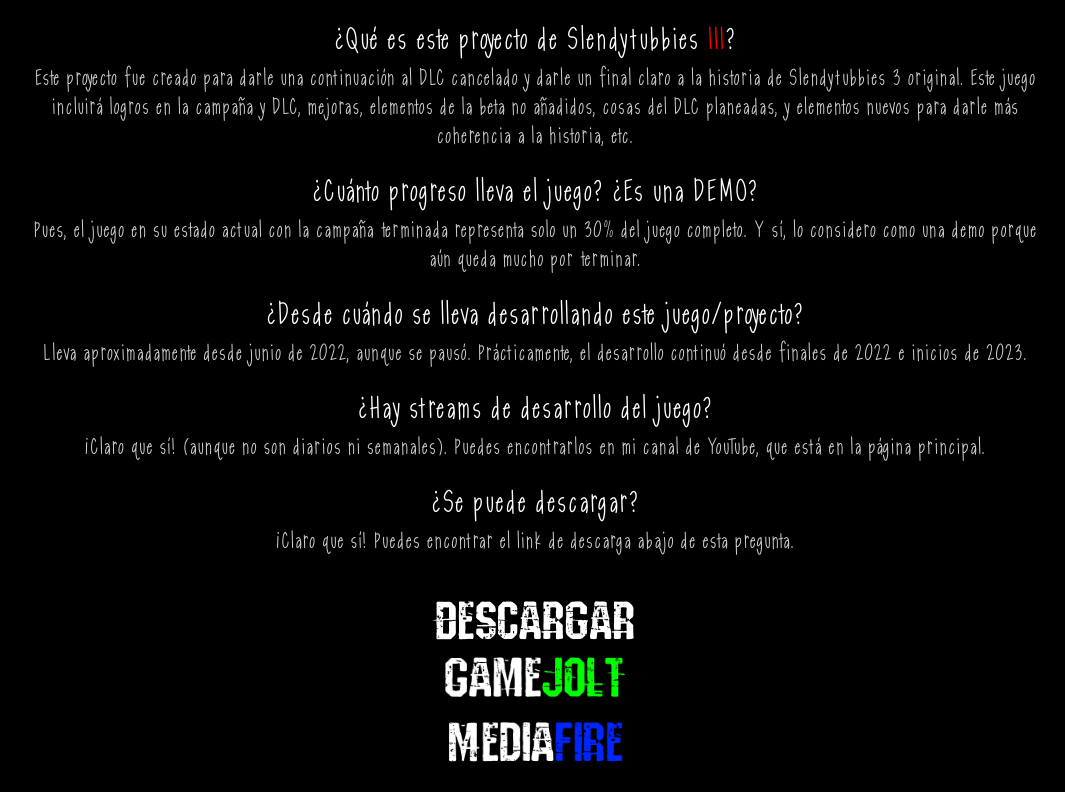
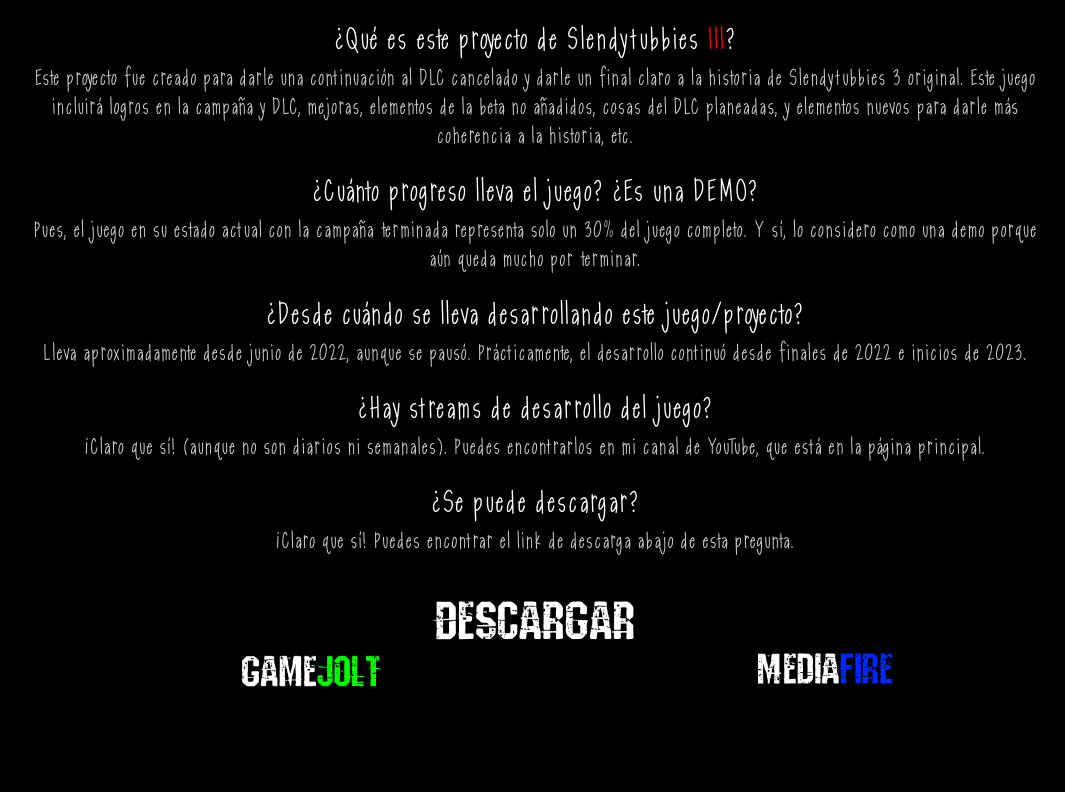
Before and after one commit to DW-Studios/DW-Studios.github.io, a plain HTML site: page st3reworked.html in a window 1280 px wide. Shown: the part 966-1758 px from the top of the page, without its empty margins (215-1280 px from the left). After the commit the page ends 1682 px from the top, so only its background shows below. Drawn offline with Linux system fonts and the light colour scheme.

Commit message:
Update st3reworked.html

```diff
--- a/st3reworked.html
+++ b/st3reworked.html
@@ -158,12 +158,13 @@
         }
 
         /* Contenedor de las imágenes-botones */
+        /* Contenedor de las imágenes-botones */
         .image-buttons {
             display: flex;
-            justify-content: space-around; /* Ajusta el espacio entre los botones */
-            flex-wrap: wrap; /* Permite que los botones se envuelvan en líneas si el espacio es limitado */
+            justify-content: center; /* Centra los botones horizontalmente */
+            flex-wrap: nowrap; /* Evita que los botones se envuelvan en una nueva línea */
             margin: 0 auto;
-            gap: 10px; /* Ajusta el valor aquí si deseas más o menos separación */
+            gap: 5px; /* Ajusta el espacio entre los botones */
         }
 
 
```
